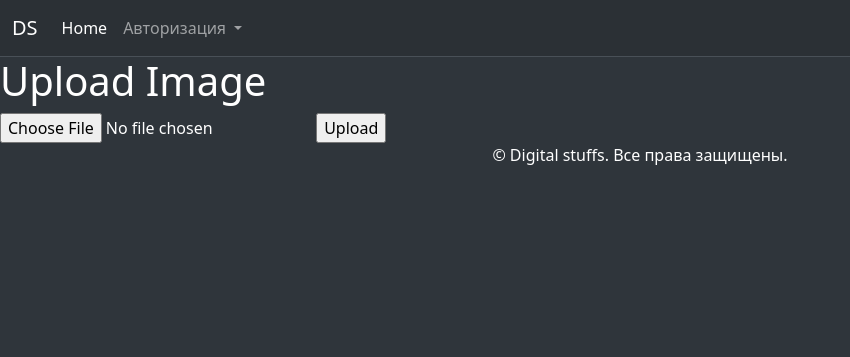
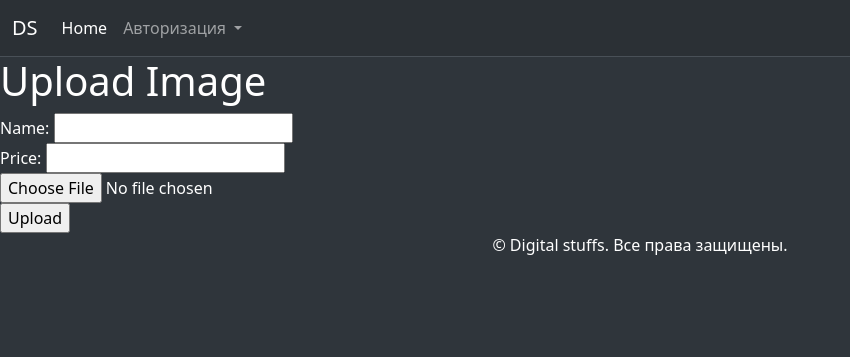
Before and after one commit to mjDanny/GraduationProject, a Flask app: page /upload in a window 1280 px wide. Shown: the top 357 px of the page, without its empty margins (0-850 px from the left). Run offline with Flask 3, Linux system fonts and the light colour scheme.

```diff
--- a/data/image.py
+++ b/data/image.py
@@ -6,6 +6,7 @@ class Image(SqlAlchemyBase):
     __tablename__ = 'Files'
     id = sqlalchemy.Column(sqlalchemy.Integer, primary_key=True)
     name = sqlalchemy.Column(sqlalchemy.String(100), nullable=False)
+    price = sqlalchemy.Column(sqlalchemy.Integer, nullable=False)
     path = sqlalchemy.Column(sqlalchemy.String(200), nullable=False)
 
     def __repr__(self):
--- a/main.py
+++ b/main.py
@@ -1,6 +1,6 @@
 import os
 
-from flask import Flask, render_template, redirect, request, url_for
+from flask import Flask, render_template, redirect, request, url_for, flash
 from werkzeug.utils import secure_filename
 
 from data import db_session
@@ -16,12 +16,11 @@ app.config['SECRET_KEY'] = 'very secret key'
 login_manager = LoginManager()
 login_manager.init_app(app)
 app.config['UPLOAD_FOLDER'] = 'static/uploads'
-app.config['ALLOWED_EXTENSIONS'] = {'png', 'jpg', 'jpeg'}
+app.config['ALLOWED_EXTENSIONS'] = {'png'}
 
 
 def allowed_file(filename):
-    return '.' in filename and \
-        filename.rsplit('.', 1)[1].lower() in app.config['ALLOWED_EXTENSIONS']
+    return '.' in filename and filename.rsplit('.', 1)[1].lower() in app.config['ALLOWED_EXTENSIONS']
 
 
 @app.route('/upload', methods=['GET', 'POST'])
@@ -30,13 +29,15 @@ def upload():
         if 'file' not in request.files:
             return redirect(request.url)
         file = request.files['file']
+        price = request.form['price']
+        name = request.form['name']
         if file.filename == '':
             return redirect(request.url)
         db_sess = db_session.create_session()
         if file and allowed_file(file.filename):
             filename = secure_filename(file.filename)
             file.save(os.path.join(app.config['UPLOAD_FOLDER'], filename))
-            new_image = Image(name=filename, path=os.path.join(app.config['UPLOAD_FOLDER'], filename))
+            new_image = Image(name=name, price=price, path=os.path.join(app.config['UPLOAD_FOLDER'], filename))
             db_sess.add(new_image)
             db_sess.commit()
             return redirect(url_for('index'))
@@ -57,11 +58,14 @@ def index():
     db_sess = db_session.create_session()
     if current_user.is_authenticated:
         stuffs = db_sess.query(Stuffs).filter(Stuffs.id >= 0)
+        image = db_sess.query(Image).filter(Image.id >= 0)
     else:
         stuffs = db_sess.query(Stuffs).filter(Stuffs.id >= 0)
+        image = db_sess.query(Image).filter(Image.id >= 0)
     return render_template('index.html',
                            title='DS',
                            stuffs=stuffs,
+                           image=image,
                            username='Авторизация')
 
 
--- a/templates/upload.html
+++ b/templates/upload.html
@@ -3,7 +3,14 @@
 {% block main_content %}
 <h1>Upload Image</h1>
     <form action="{{ url_for('upload') }}" method="post" enctype="multipart/form-data">
-        <input type="file" name="file">
-        <input type="submit" value="Upload">
+        <label for="name">Name:</label>
+    <input type="text" name="name" id="name">
+    <br>
+    <label for="price">Price:</label>
+    <input type="number" name="price" id="price">
+    <br>
+    <input type="file" name="file">
+    <br>
+    <input type="submit" value="Upload">
     </form>
 {% endblock %}
```
Also changed, not shown: templates/index.html (+17 -1 lines).
